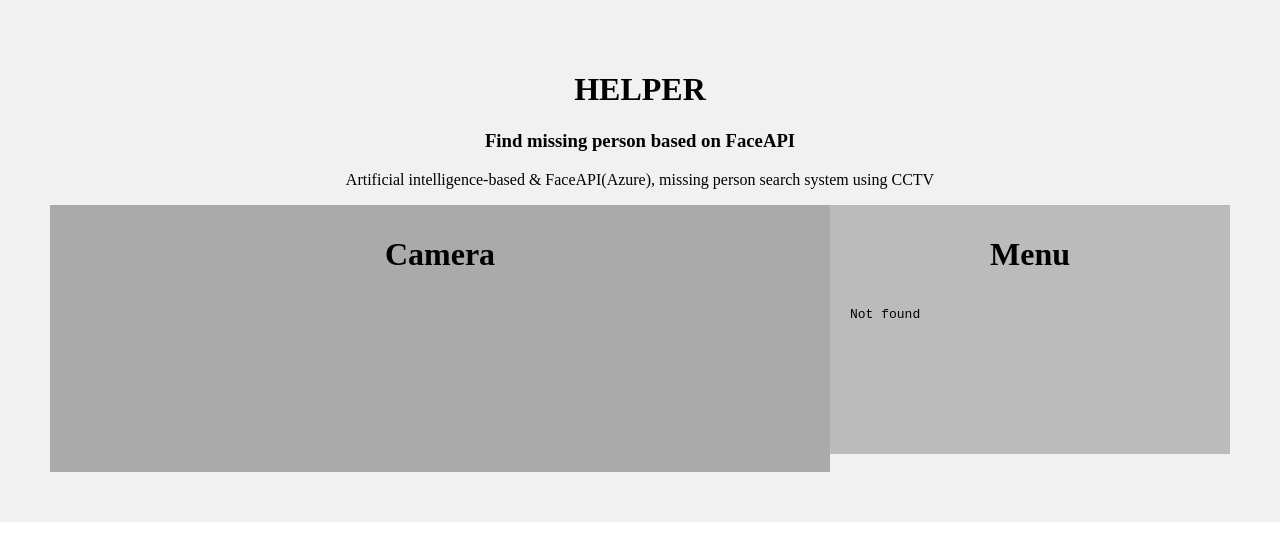
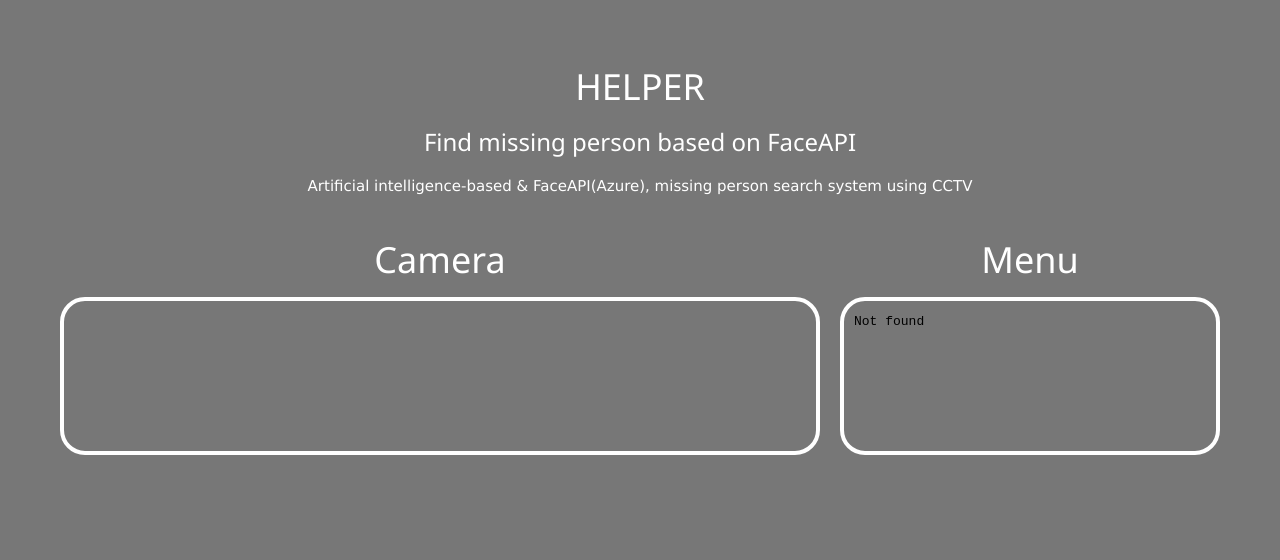
Before and after one commit to Songhayeon/CPL-20172-Team5, a plain HTML site: page divide.html in a window 1280 px wide. Drawn offline with nearby package versions, Linux system fonts and the light colour scheme.

Commit message:
Add files via upload

```diff
--- a/divide.html
+++ b/divide.html
@@ -1,37 +1,42 @@
 <!DOCTYPE>
 <html>
+
 <head>
+    <meta charset="UTF-8">
+    <meta name="viewport" content="width=device-width, initial-scale=1">
+    <link rel="stylesheet" href="https://www.w3schools.com/w3css/4/w3.css">
     <title>Not forgotten</title>
 
     <style>
-		*{
-			box-sizing:border-box;
+        * {
+            box-sizing: border-box;
         }
 
         body {
+            background-color: #777777;
             margin: 0;
         }
 
-		.header{
-			background-color: #f1f1f1;
-			padding:50px;
-			text-align:center;
+        .content {
+            padding: 50px;
+            text-align: center;
+            color: white;
         }
 
-		.row{
+        .row {
             display: -webkit-flex;
             display: flex;
         }
 
-		.column{
+        .column {
             padding: 10px;
             height: 60%;
         }
 
-		.column.left{
-			-webkit-flex:2;
-			-ms-flex:2;
-			flex:2;
+        .column.left {
+            -webkit-flex: 2;
+            -ms-flex: 2;
+            flex: 2;
         }
 
         .column.right {
@@ -40,36 +45,45 @@
             flex: 1;
         }
 
-		.footer{
-			background-color:#f1f1f1;
+        .footer {
+            background-color: #f1f1f1;
             padding: 10px;
-			text-align:center;
+            text-align: center;
         }
 
-		@media(max-width:600px){
-			.row{
+        @media(max-width:600px) {
+            .row {
                 -webkit-flex-direction: column;
                 flex-direction: column;
             }
         }
+
+        #rcorners2 {
+            border-radius: 25px;
+            border: 4px solid white;
+            width: 100%;
+            height: 100%;
+        }
     </style>
-</head>
+
     <body>
-<div class ="header">
+        <div class="content">
             <h1>HELPER</h1>
             <h3>Find missing person based on FaceAPI</h3>
             <p>Artificial intelligence-based & FaceAPI(Azure), missing person search system using CCTV
                 <br>
             </p>
-
-<div class = "row">
-	<div class="column left" style="background-color:#aaa"><h1>Camera</h1><br>
-		<iframe src="./web.html" name="menu" frameborder ="0px" border="0" scrolling="no" width="100%" height="90%"
-			marginwidth="10" marginheight="0"> </iframe>
+            <div class="row">
+                <div class="column left " style="background-color:#777777">
+                    <h1>Camera</h1>
+                    <iframe src="./web.html" name="menu " id="rcorners2" frameborder="0px " border="0 " scrolling="no " width="100%" height="90%" marginwidth="10 " marginheight="0 "> </iframe>
                 </div>
-	<div class="column right" style="background-color:#bbb"><h1>Menu</h1>
-		<iframe src="index.html" name="main" scrolling="auto" frameborder="0px" marginwidth="10" marginheight="10" width = "100%" height = "70%">
-		</iframe>
+                <div class="column right " style="background-color:#777777">
+                    <h1>Menu</h1>
+                    <iframe src="./index.html" name="main " id="rcorners2" scrolling="no" frameborder="0px" marginwidth="10 " marginheight="10 " width="100% " height="70%"></iframe>
+                </div>
+            </div>
         </div>
     </body>
+
 </html>
```
Lines whose indentation alone changed are shown as unchanged.
